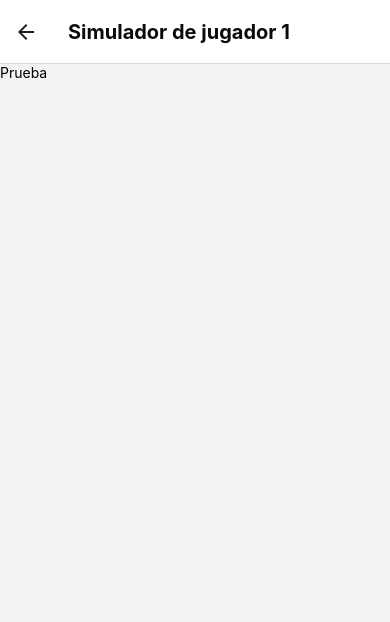
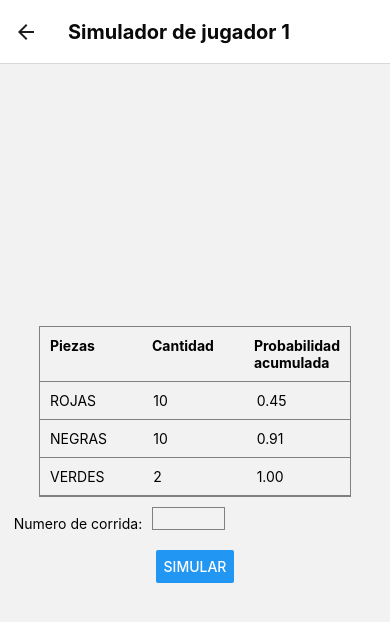
Before and after one commit to darwing-21/ruleta, a React Native app: screen /Prueba in a window 390 px wide. Shown: the top 622 px of the page. Built offline with nearby package versions, Linux system fonts and the light colour scheme.

Commit message:
primera prueba

```diff
--- a/src/view/Prueba.js
+++ b/src/view/Prueba.js
@@ -1,12 +1,150 @@
-import { View, Text } from 'react-native'
-import React from 'react'
+import React, {useState} from 'react';
+import {View, Text, TextInput, Button, Alert, StyleSheet} from 'react-native';
+import {useNavigation} from '@react-navigation/native';
 
 const Prueba = () => {
+  const navigation = useNavigation();
+
+  const [numero, setNumero] = useState('');
+  const [resultado, setResultado] = useState('');
+  const [iteraciones, setIteraciones] = useState([]);
+
+  const handleCalcular = () => {
+    if (numero === '') {
+      Alert.alert('Error', 'Por favor, ingrese un número');
+    } else {
+      const numeroParseado = parseFloat(numero);
+      if (
+        !isNaN(numeroParseado) &&
+        numeroParseado >= 10 &&
+        numeroParseado <= 1000
+      ) {
+        setResultado(`Número ingresado: ${numeroParseado}`);
+        const iteracionesArray = [];
+        for (let i = 1; i <= numeroParseado; i++) {
+          const aleatorio = Math.round(Math.random() * 1000) / 1000;
+          let color;
+          if (aleatorio >= 0 && aleatorio < 0.45) {
+            color = 'ROJO';
+          } else if (aleatorio >= 0.45 && aleatorio < 0.91) {
+            color = 'NEGRO';
+          } else {
+            color = 'VERDE';
+          }
+          const iteracion = {
+            i: i,
+            cantidad: 200,
+            numeroAleatorio: aleatorio,
+            color: color,
+            cantidadNueva: 200 + i,
+            termina: 'NO',
+            gano: 'SI',
+          };
+          iteracionesArray.push(iteracion);
+        }
+
+        setIteraciones(iteracionesArray);
+      } else {
+        Alert.alert(
+          'Error',
+          'Por favor, ingrese un número válido mayor que 10 y menor que 1000',
+        );
+      }
+    }
+  };
   return (
-    <View>
-      <Text>Prueba</Text>
+    <View style={styles.container}>
+      <View style={styles.table}>
+        <View style={styles.tableRow}>
+          <Text style={styles.tableHeader}>Piezas</Text>
+          <Text style={styles.tableHeader}>Cantidad</Text>
+          <Text style={styles.tableHeader}>Probabilidad acumulada</Text>
+        </View>
+        <View style={styles.tableRow}>
+          <Text style={styles.tableData}>ROJAS</Text>
+          <Text style={styles.tableData}>10</Text>
+          <Text style={styles.tableData}>0.45</Text>
+        </View>
+        <View style={styles.tableRow}>
+          <Text style={styles.tableData}>NEGRAS</Text>
+          <Text style={styles.tableData}>10</Text>
+          <Text style={styles.tableData}>0.91</Text>
+        </View>
+        <View style={styles.tableRow}>
+          <Text style={styles.tableData}>VERDES</Text>
+          <Text style={styles.tableData}>2</Text>
+          <Text style={styles.tableData}>1.00</Text>
+        </View>
+      </View>
+      <View style={styles.inputContainer}>
+        <Text>Numero de corrida:</Text>
+        <TextInput
+          style={styles.input}
+          onChangeText={text => setNumero(text)}
+          keyboardType="numeric"
+          value={numero}
+        />
+      </View>
+      <Button title="Simular" onPress={handleCalcular} />
+      {iteraciones.map((iteracion, index) => (
+        <View style={styles.tableRow} key={index}>
+          <Text style={styles.tableData}>{iteracion.i}</Text>
+          <Text style={styles.tableData}>{iteracion.cantidad}</Text>
+          <Text style={styles.tableData}>{iteracion.numeroAleatorio}</Text>
+          <Text style={styles.tableData}>{iteracion.color}</Text>
+          <Text style={styles.tableData}>{iteracion.cantidadNueva}</Text>
+          <Text style={styles.tableData}>{iteracion.termina}</Text>
+          <Text style={styles.tableData}>{iteracion.gano}</Text>
+        </View>
+      ))}
     </View>
-  )
-}
+  );
+};
 
-export default Prueba
+const styles = StyleSheet.create({
+  container: {
+    flex: 1,
+    justifyContent: 'center',
+    alignItems: 'center',
+  },
+  table: {
+    borderWidth: 1,
+    borderColor: 'gray',
+    width: '80%',
+    marginBottom: 10,
+  },
+  tableRow: {
+    flexDirection: 'row',
+    borderBottomWidth: 1,
+    borderColor: 'gray',
+  },
+  tableHeader: {
+    flex: 1,
+    fontWeight: 'bold',
+    padding: 10,
+  },
+  tableData: {
+    flex: 1,
+    padding: 10,
+  },
+  input: {
+    marginLeft: 10,
+    width: '20%',
+    borderColor: 'gray',
+    borderWidth: 1,
+    padding: 2,
+    marginBottom: 10,
+  },
+  resultado: {
+    marginTop: 20,
+    fontSize: 18,
+    fontWeight: 'bold',
+  },
+  inputContainer: {
+    flexDirection: 'row',
+    alignItems: 'center',
+    marginBottom: 10,
+  },
+});
+
+export default Prueba;
```
